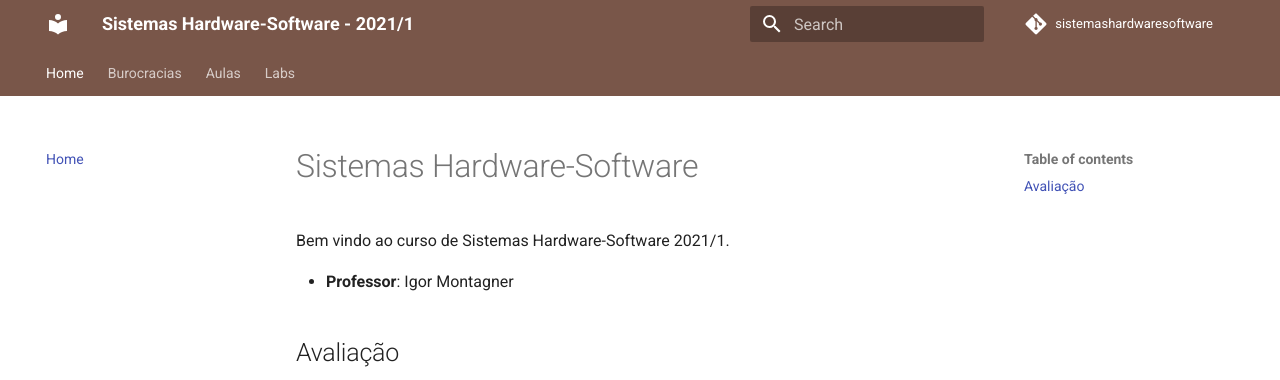
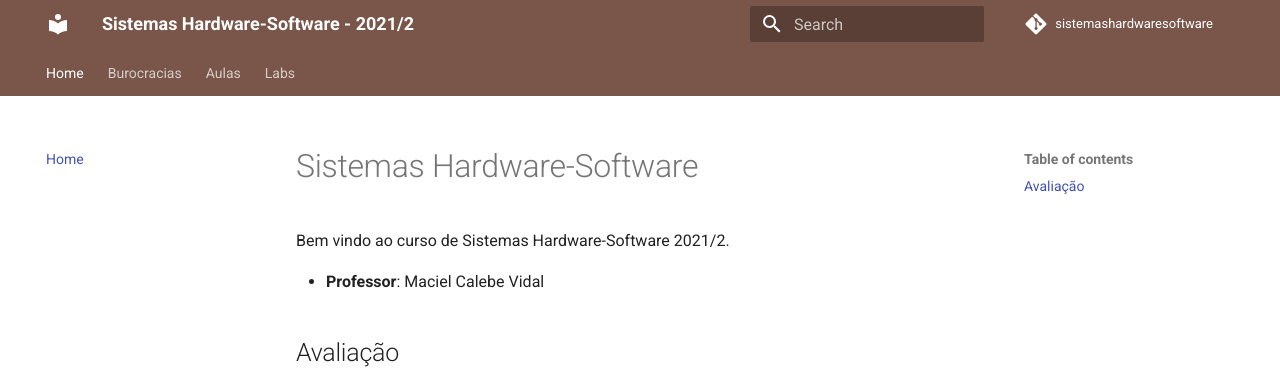
Before and after one commit to Insper/SistemasHardwareSoftware, an MkDocs documentation site: the page built from material/index.md, in a window 1280 px wide and 1026 px high. Shown: the top 380 px of the window. Built offline with MkDocs 1.6.1 and Material for MkDocs 9.7.7, drawn with Linux system fonts in a browser that asks for light colours; nearby versions of some CDN libraries; comment, search, counter and statistics services are not loaded.

Commit message:
Inicio 2021/2

```diff
--- a/material/index.md
+++ b/material/index.md
@@ -1,8 +1,8 @@
 # Sistemas Hardware-Software
 
-Bem vindo ao curso de Sistemas Hardware-Software 2021/1.
+Bem vindo ao curso de Sistemas Hardware-Software 2021/2.
 
-* **Professor**: Igor Montagner
+* **Professor**: Maciel Calebe Vidal
 
 ## Avaliação
 
--- a/mkdocs.yml
+++ b/mkdocs.yml
@@ -1,10 +1,10 @@
-site_name: Sistemas Hardware-Software - 2021/1
-site_author: Igor Montagner
+site_name: Sistemas Hardware-Software - 2021/2
+site_author: Igor Montagner, Maciel Calebe Vidal
 
 extra:
     materia: Sistemas Hardware-Software
-    professor: Igor Montagner
-    semestre: 2021/1
+    professor: Maciel Vidal
+    semestre: 2021/2
 
 theme:
   feature:
```
